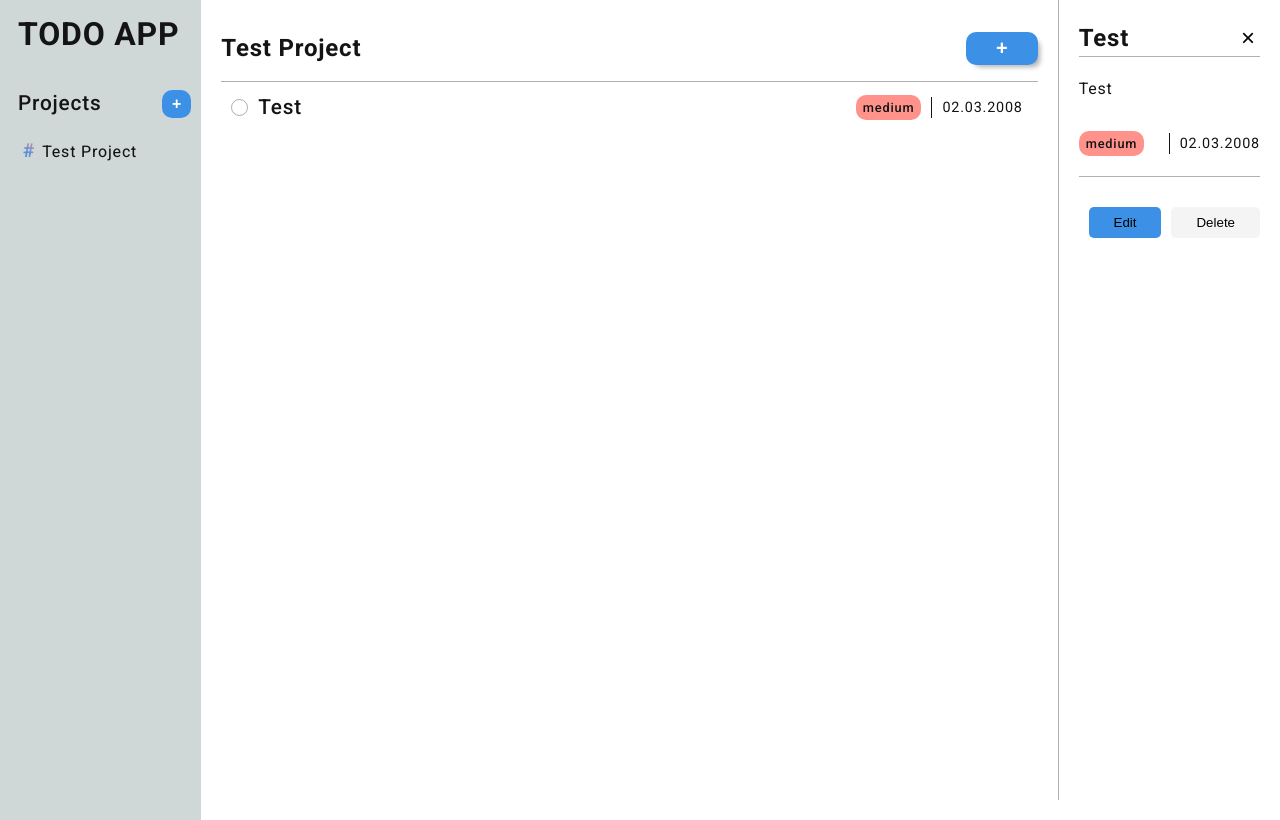
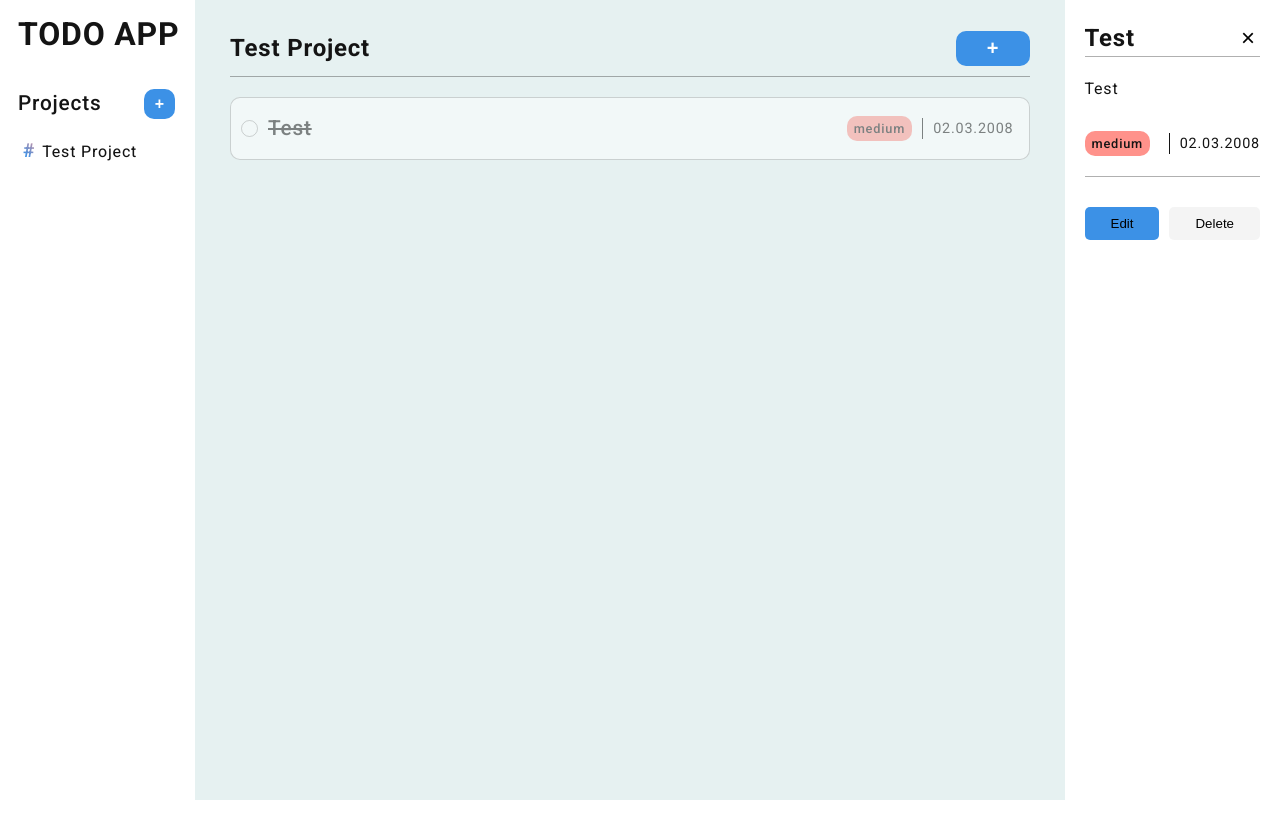
Before and after one commit to Wyrden44/odin-todo-list, a website built with webpack: page src/index.html in a window 1280 px wide. Both pictures are taken after a click on the element 295 px from the left and 107 px from the top of the page. Built offline with nearby package versions, Linux system fonts and the light colour scheme.

Commit message:
Add interactivity animations

```diff
--- a/src/styles.css
+++ b/src/styles.css
@@ -19,7 +19,7 @@ body {
     --black: #141414;
     --rose: #FF928B;
     --rose-red: #ff5a4f;
-    --light-bg: #CFD8D7;
+    --light-bg: #e6f1f1;
     --blue-light: #3C91E655;
     --black-light: #14141455;
 
@@ -40,7 +40,6 @@ body {
     height: 100%;
 
     padding: 10px;
-    background-color: var(--light-bg);
 }
 
 .sidebar .heading {
@@ -67,11 +66,14 @@ body {
     border: none;
     border-radius: 10px;
     background-color: var(--blue);
+    margin-right: 10px;
+    border: 1px solid transparent;
 }
 
 .project-nav-heading button:hover {
     cursor: pointer;
-    box-shadow: var(--black-light) 3px 3px 5px -1px;
+    box-shadow: var(--black-light) 3px 3px 3px -2px;
+    border-color: var(--black);
 }
 
 .project-nav h2 {
@@ -110,10 +112,16 @@ body {
 
 #project-container {
     flex: 3 0 auto;
+    background-color: var(--light-bg);
 }
 
 #project-container {
-    padding: 10px 20px;
+    padding: 10px 35px;
+}
+
+.project-heading {
+    padding-bottom: 10px;
+    border-bottom: 1px solid var(--black-light);
 }
 
 .project-title {
@@ -131,11 +139,29 @@ body {
     justify-content: space-between;
     align-items: center;
 
-    padding: 10px 15px 10px 10px;
-    margin-top: 15px;
-    border-top: 1px solid var(--black-light);
+    padding: 15px 15px 15px 10px;
+    margin-top: 20px;
+    background-color: white;
+    border-radius: 10px;
+    border: 1px solid var(--black-light);
+    position: relative;
     /* box-shadow: #14141422 10px 10px 5px -5px; */
 }
+
+.todo-container:hover {
+    cursor: pointer;
+    border-color: var(--blue);
+    box-shadow: var(--black-light) 10px 10px 20px -17px;
+}
+
+.todo-container.complete {
+    opacity: 0.5;
+}
+
+.todo-container.complete .todo-title {
+    text-decoration: line-through;
+}
+
 
 .todo-container .left {
     flex: 1;
@@ -188,7 +214,7 @@ body {
 
 .checkbox:hover {
     cursor: pointer;
-
+    border-color: var(--black);
 }
 
 .project-heading {
@@ -207,7 +233,13 @@ body {
     border: none;
     border-radius: 10px;
     background-color: var(--blue);
-    box-shadow: var(--black-light) 5px 5px 5px -3px;
+    border: 1px solid transparent;
+}
+
+.add-todo:hover {
+    cursor: pointer;
+    box-shadow: var(--black-light) 5px 5px 10px -5px;
+    border-color: var(--black);
 }
 
 dialog {
@@ -302,7 +334,6 @@ dialog > button[type="submit"]:hover {
     max-width: 300px;
     flex-direction: column;
     padding: 20px;
-    border-left: 1px solid var(--black-light);
 }
 
 .hide {
@@ -349,8 +380,17 @@ dialog > button[type="submit"]:hover {
     border: none;
     border-radius: 5px;
     background-color: var(--blue);
+    --border-hover-color: var(--black);
+    border: 1px solid transparent;
 }
 
 .todo-info-actions button:last-child {
     background-color: #dddddd55;
+    --border-hover-color: var(--blue);
 }
+
+.todo-info-actions button:hover {
+    cursor: pointer;
+    box-shadow: var(--black-light) 8px 8px 10px -8px;
+    border: 1px solid var(--border-hover-color);
+}
```
